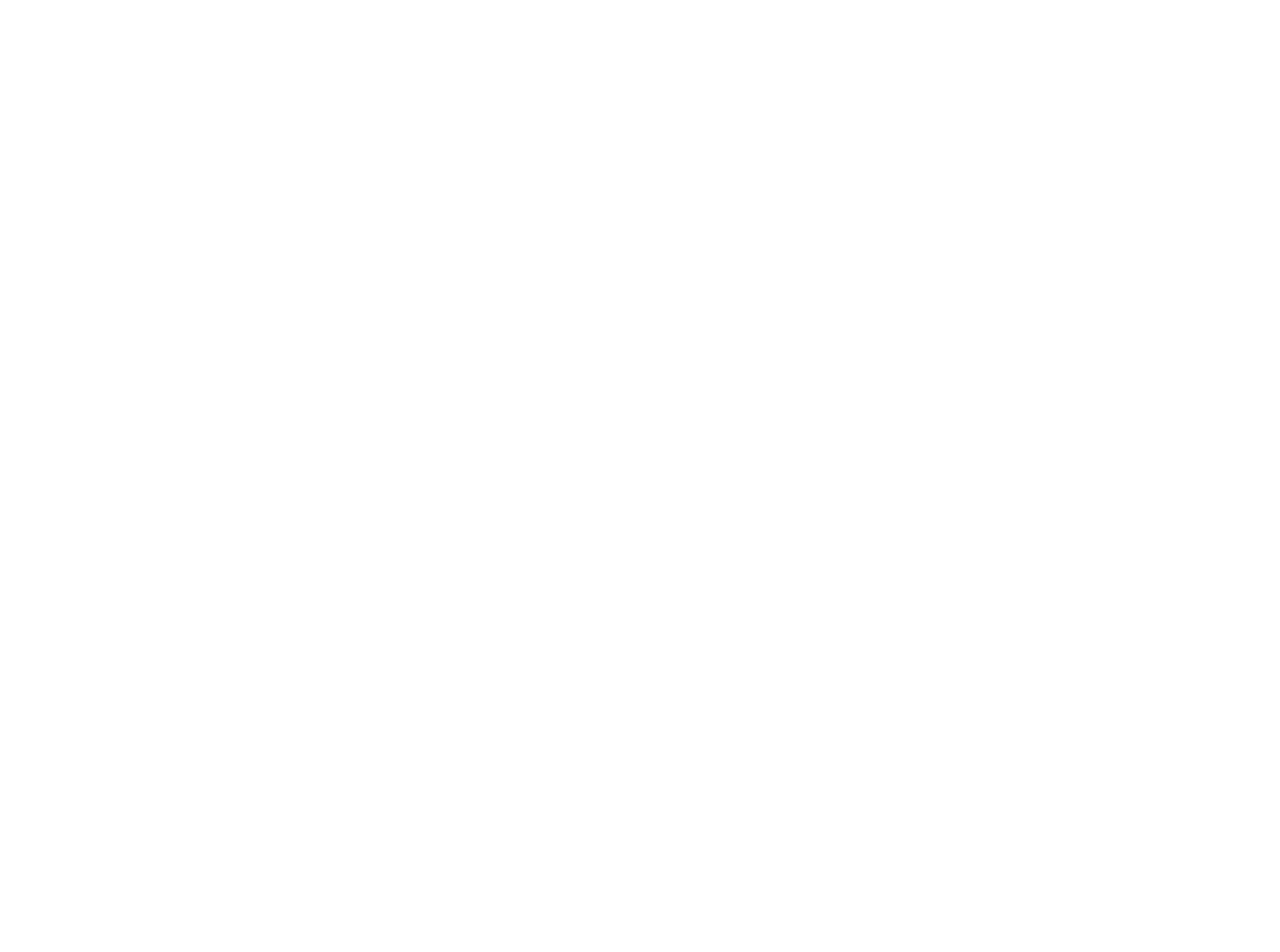
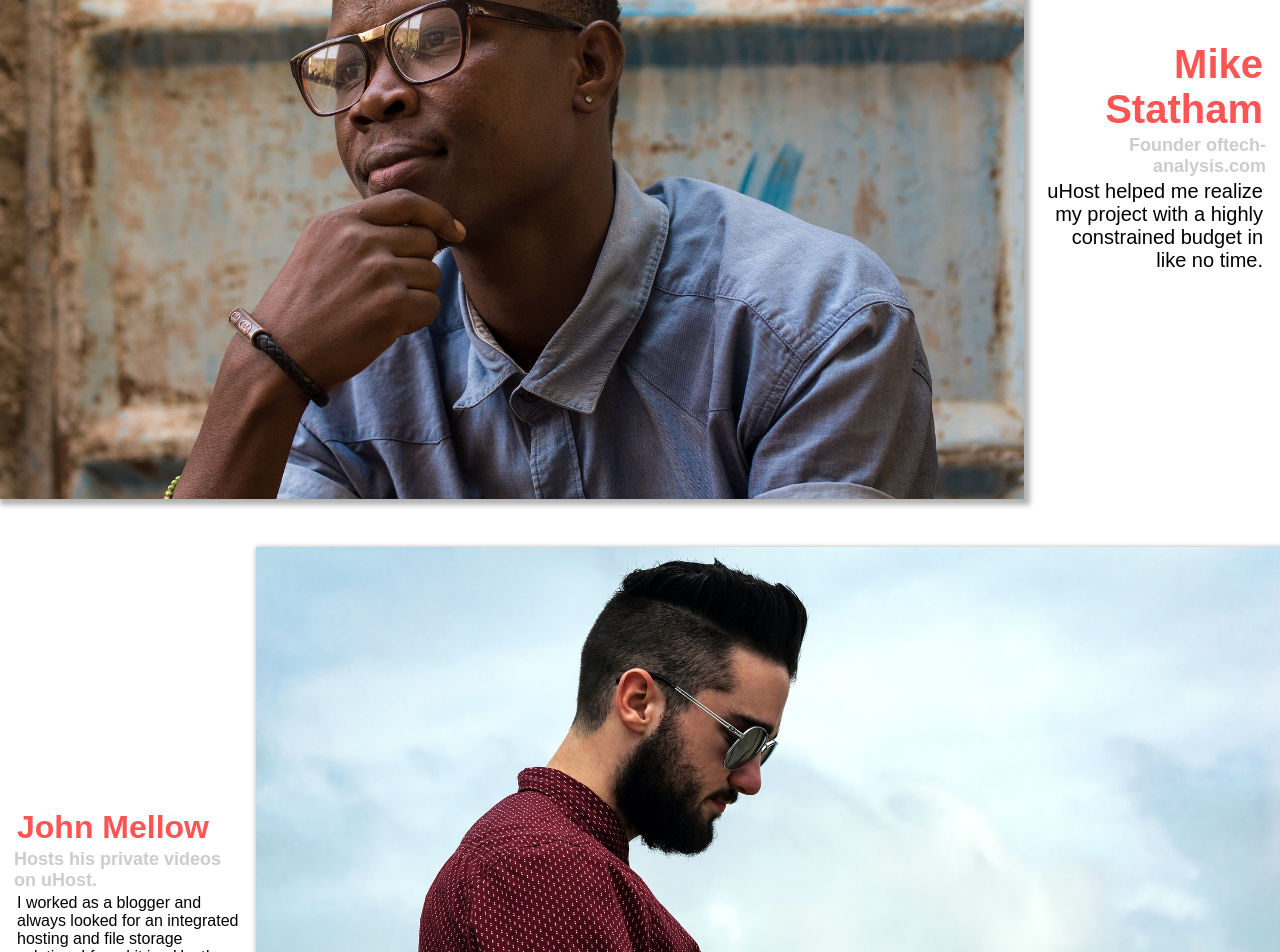
Before and after one commit to ArifEbrahim/hosting-website, a React (Vite) app: page /customers in a window 1280 px wide. Shown: the part 280-1232 px from the top of the page. Before the commit the page ends 800 px from the top, so only its background shows below. Built offline with nearby package versions, Linux system fonts and the light colour scheme.

Commit message:
updated customer page styling

```diff
--- /dev/null
+++ b/src/pages/Customers/Customers.module.css
@@ -0,0 +1,70 @@
+.container {
+  margin-top: 43px;
+}
+
+.testimonial {
+  font-size: 20px;
+  margin: 48px 0;
+}
+
+.testimonial__list {
+  width: 80%;
+  margin: auto;
+}
+
+.testimonial:first-of-type {
+  margin-top: 96px;
+}
+
+.testimonial__image_container {
+  width: 80%;
+  display: inline-block;
+  vertical-align: middle;
+  box-shadow: 3px 3px 5px 3px rgba(0,0,0,0.3);
+}
+
+.testimonial__image {
+  width: 100%;
+  vertical-align: bottom;
+}
+
+.testimonial__info {
+  text-align: right;
+  padding: 14px;
+  display: inline-block;
+  vertical-align: middle;
+  width: 20%;
+}
+
+#customer_2.testimonial {
+  text-align: right;
+}
+
+#customer_2 .testimonial__info {
+  text-align: left;
+}
+
+.testimonial__name {
+  margin: 3px;
+  color: #ff5454;
+}
+
+.testimonial__subtitle {
+  margin: 0;
+  font-size: 18px;
+  color: #ccc;
+}
+
+.testimonial__subtitle a {
+  color: inherit;
+  text-decoration: none;
+}
+
+.testimonial__subtitle a:hover,
+.testimonial__subtitle a:active {
+  color: #7a7a7a;
+}
+
+.testimonial__text {
+  margin: 3px;
+}
--- a/src/pages/Customers/index.tsx
+++ b/src/pages/Customers/index.tsx
@@ -1,3 +1,47 @@
+import styles from './Customers.module.css'
+
 export default function Customers() {
-  return <div>index</div>
+  return (
+    <div className={styles.container}>
+      <div className={styles.testimonial} id={styles.customer_1}>
+        <div className={styles.testimonial__image_container}>
+          <img
+            src="../images/customer-1.jpg"
+            alt="Mike Statham - Customer"
+            className={styles.testimonial__image}
+          />
+        </div>
+        <div className={styles.testimonial__info}>
+          <h1 className={styles.testimonial__name}>Mike Statham</h1>
+          <h2 className={styles.testimonial__subtitle}>
+            Founder of
+            <a href="tech-analysis.com">tech-analysis.com</a>
+          </h2>
+          <p className={styles.testimonial__text}>
+            uHost helped me realize my project with a highly constrained budget
+            in like no time.
+          </p>
+        </div>
+      </div>
+      <div className="testimonial" id={styles.customer_2}>
+        <div className={styles.testimonial__info}>
+          <h1 className={styles.testimonial__name}>John Mellow</h1>
+          <h2 className={styles.testimonial__subtitle}>
+            Hosts his private videos on uHost.
+          </h2>
+          <p className={styles.testimonial__text}>
+            I worked as a blogger and always looked for an integrated hosting
+            and file storage solution. I found it in uHost!
+          </p>
+        </div>
+        <div className={styles.testimonial__image_container}>
+          <img
+            src="../images/customer-2.jpg"
+            alt="John Mellow - Customer"
+            className={styles.testimonial__image}
+          />
+        </div>
+      </div>
+    </div>
+  )
 }
--- a/src/pages/Home/Home.module.css
+++ b/src/pages/Home/Home.module.css
@@ -1,3 +1,7 @@
+.container {
+  margin-top: 43px;
+}
+
 .product_overview {
   background: url('../../../public/images/freedom.jpg') left 5% bottom 65% /
     cover no-repeat border-box;
--- a/src/pages/Home/index.tsx
+++ b/src/pages/Home/index.tsx
@@ -2,8 +2,7 @@
 
 export default function Home() {
   return (
-    <>
-      <main>
+    <div className={styles.container}>
       <section className={styles.product_overview}>
         <h1>Get the freedom you deserve.</h1>
       </section>
@@ -80,7 +79,6 @@
           </li>
         </ul>
       </section>
-      </main>
-    </>
+    </div>
   )
 }
--- a/src/pages/Packages/Packages.module.css
+++ b/src/pages/Packages/Packages.module.css
@@ -1,5 +1,5 @@
 .container {
-  margin-top: 32px;
+  margin-top: 43px;
   background: url('../../../public/images/plans-background.jpg');
 }
 
```
Also changed, not shown: public/images/customer-1.jpg (added), public/images/customer-2.jpg (added). Lines whose indentation alone changed are shown as unchanged.
